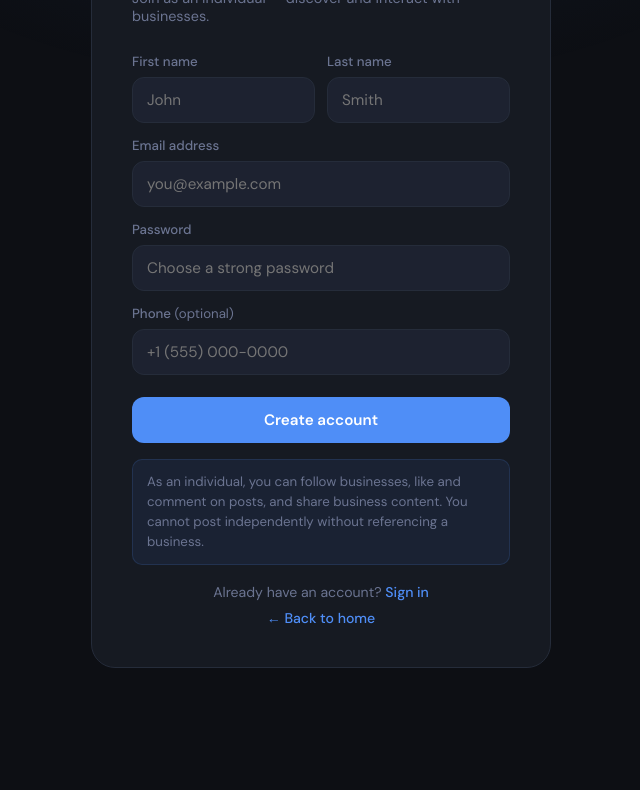
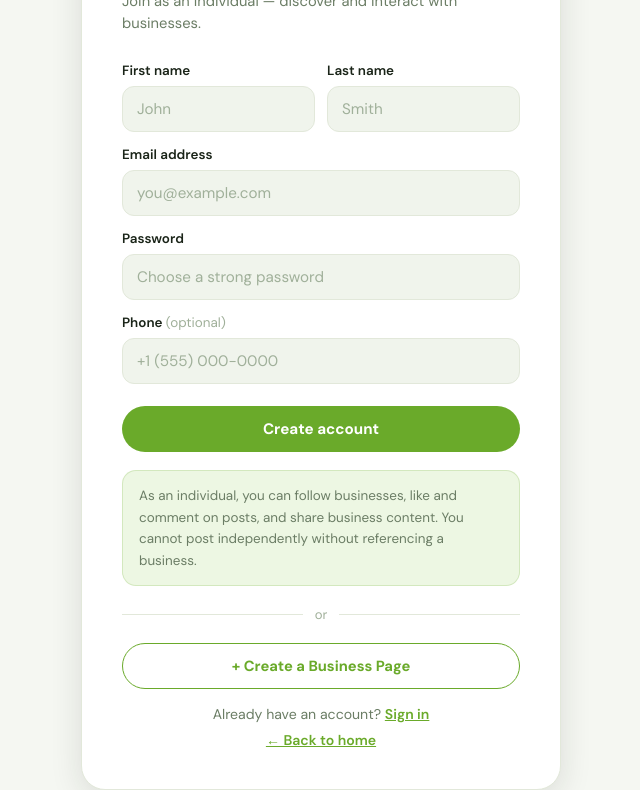
Before and after one commit to istikbalt/datominds-project, a plain HTML site: page frontend/register.html in a window 1280 px wide. Shown: the part 188-978 px from the top of the page, without its empty margins (319-959 px from the left). Before the commit the page ends 880 px from the top, so only its background shows below. Drawn offline with Linux system fonts and the light colour scheme.

Commit message:
sign up button

```diff
--- a/frontend/register.html
+++ b/frontend/register.html
@@ -3,14 +3,25 @@
 <head>
   <meta charset="UTF-8" />
   <meta name="viewport" content="width=device-width, initial-scale=1.0" />
-  <title>Create Account · Datominds Network</title>
+  <title>Create Account · Diwanet</title>
   <link rel="preconnect" href="https://fonts.googleapis.com">
-  <link href="https://fonts.googleapis.com/css2?family=DM+Serif+Display&family=DM+Sans:wght@300;400;500;600&display=swap" rel="stylesheet">
+  <link href="https://fonts.googleapis.com/css2?family=DM+Serif+Display:ital@0;1&family=DM+Sans:wght@300;400;500;600;700&display=swap" rel="stylesheet">
   <style>
     :root {
-      --bg: #0d0f14; --surface: #161a22; --surface2: #1d2230;
-      --border: #252c3a; --text: #e8eaf0; --muted: #6b7491;
-      --accent: #4f8ef7; --success: #34d399; --danger: #f87171;
+      --bg: #f5f7f2;
+      --surface: #ffffff;
+      --surface2: #f0f4ec;
+      --border: #e2e8da;
+      --text: #1a2418;
+      --muted: #6b7d65;
+      --muted2: #a0b09a;
+      --accent: #6aaa2a;
+      --accent-dark: #4d8a18;
+      --accent-light: #edf7e3;
+      --shadow: 0 2px 12px rgba(26,36,24,0.07);
+      --shadow-lg: 0 8px 32px rgba(26,36,24,0.12);
+      --danger: #c62828;
+      --success: #2e7d32;
     }
     * { box-sizing: border-box; margin: 0; padding: 0; }
     body {
@@ -18,52 +29,82 @@
       background: var(--bg); color: var(--text);
       min-height: 100vh; display: grid; place-items: center; padding: 24px;
     }
-    body::before {
-      content: ''; position: fixed; inset: 0;
-      background: radial-gradient(ellipse 60% 50% at 50% 0%, rgba(79,142,247,0.08) 0%, transparent 70%);
-      pointer-events: none;
-    }
     .card {
-      width: 100%; max-width: 460px;
+      width: 100%; max-width: 480px;
       background: var(--surface); border: 1px solid var(--border);
-      border-radius: 24px; padding: 40px; position: relative;
+      border-radius: 24px; padding: 40px;
+      box-shadow: var(--shadow-lg);
     }
     .brand { display: flex; align-items: center; gap: 10px; margin-bottom: 28px; }
     .brand-mark {
-      width: 38px; height: 38px; border-radius: 12px;
+      width: 38px; height: 38px; border-radius: 11px;
       background: var(--accent); display: grid; place-items: center;
-      font-family: 'DM Serif Display', serif; font-size: 1.1rem; color: white;
+      font-family: 'DM Serif Display', serif; color: white; font-size: 1.2rem;
     }
-    .brand-name { font-size: 0.95rem; font-weight: 600; color: var(--muted); }
-    h1 { font-family: 'DM Serif Display', serif; font-size: 1.8rem; margin-bottom: 6px; }
-    .sub { color: var(--muted); font-size: 0.9rem; margin-bottom: 28px; }
+    .brand-name { font-weight: 700; font-size: 1.05rem; color: var(--text); }
+    h1 {
+      font-family: 'DM Serif Display', serif;
+      font-size: 1.9rem; margin-bottom: 6px;
+    }
+    .sub { color: var(--muted); font-size: 0.92rem; margin-bottom: 28px; line-height: 1.5; }
     .grid2 { display: grid; grid-template-columns: 1fr 1fr; gap: 12px; }
     .field { margin-bottom: 14px; }
-    label { display: block; font-size: 0.83rem; font-weight: 500; color: var(--muted); margin-bottom: 7px; }
+    label {
+      display: block; font-size: 0.84rem; font-weight: 600;
+      color: var(--text); margin-bottom: 7px;
+    }
     input {
-      width: 100%; background: var(--surface2); border: 1px solid var(--border);
+      width: 100%; background: var(--surface2); border: 1.5px solid var(--border);
       border-radius: 12px; padding: 12px 14px; font-size: 0.95rem;
       color: var(--text); font-family: 'DM Sans', sans-serif; transition: border-color 0.2s;
     }
-    input:focus { outline: none; border-color: var(--accent); }
+    input:focus { outline: none; border-color: var(--accent); background: white; }
+    input::placeholder { color: var(--muted2); }
     .btn {
-      width: 100%; padding: 13px; border-radius: 12px; border: none;
+      width: 100%; padding: 13px; border-radius: 999px; border: none;
       background: var(--accent); color: white; font-size: 0.95rem;
-      font-weight: 600; cursor: pointer; font-family: 'DM Sans', sans-serif;
-      margin-top: 8px; transition: opacity 0.2s;
+      font-weight: 700; cursor: pointer; font-family: 'DM Sans', sans-serif;
+      margin-top: 8px; transition: background 0.2s;
     }
-    .btn:hover { opacity: 0.88; }
-    .btn:disabled { opacity: 0.5; cursor: not-allowed; }
-    .msg { margin-top: 14px; padding: 12px 14px; border-radius: 10px; font-size: 0.88rem; font-weight: 500; display: none; }
-    .msg.error { display: block; background: rgba(248,113,113,0.1); color: var(--danger); border: 1px solid rgba(248,113,113,0.2); }
-    .msg.success { display: block; background: rgba(52,211,153,0.1); color: var(--success); border: 1px solid rgba(52,211,153,0.2); }
-    .footer-link { text-align: center; margin-top: 18px; font-size: 0.88rem; color: var(--muted); }
-    .footer-link a { color: var(--accent); text-decoration: none; font-weight: 500; }
+    .btn:hover { background: var(--accent-dark); }
+    .btn:disabled { opacity: 0.6; cursor: not-allowed; }
+    .msg {
+      margin-top: 14px; padding: 12px 14px; border-radius: 12px;
+      font-size: 0.88rem; font-weight: 500; display: none;
+    }
+    .msg.error {
+      display: block; background: #fdecea; color: var(--danger);
+      border: 1px solid #f5c2c0;
+    }
+    .msg.success {
+      display: block; background: var(--accent-light); color: var(--accent-dark);
+      border: 1px solid rgba(106,170,42,0.3);
+    }
     .note {
-      margin-top: 16px; padding: 12px 14px; border-radius: 10px;
-      background: var(--accent-dim, rgba(79,142,247,0.08));
-      border: 1px solid rgba(79,142,247,0.15);
-      font-size: 0.83rem; color: var(--muted); line-height: 1.5;
+      margin-top: 18px; padding: 14px 16px; border-radius: 14px;
+      background: var(--accent-light); border: 1px solid rgba(106,170,42,0.2);
+      font-size: 0.84rem; color: var(--muted); line-height: 1.6;
+    }
+    .footer-links { text-align: center; margin-top: 20px; font-size: 0.88rem; color: var(--muted); }
+    .footer-links a { color: var(--accent); font-weight: 600; }
+    .divider {
+      display: flex; align-items: center; gap: 12px;
+      margin: 20px 0; color: var(--muted2); font-size: 0.82rem;
+    }
+    .divider::before, .divider::after {
+      content: ''; flex: 1; height: 1px; background: var(--border);
+    }
+    .btn-outline {
+      width: 100%; padding: 12px; border-radius: 999px;
+      border: 1.5px solid var(--accent); background: transparent;
+      color: var(--accent); font-size: 0.92rem; font-weight: 700;
+      cursor: pointer; font-family: 'DM Sans', sans-serif; transition: all 0.2s;
+      text-align: center; display: block; text-decoration: none;
+    }
+    .btn-outline:hover { background: var(--accent); color: white; }
+    @media (max-width: 500px) {
+      .card { padding: 28px 20px; }
+      .grid2 { grid-template-columns: 1fr; }
     }
   </style>
 </head>
@@ -71,7 +112,7 @@
   <div class="card">
     <div class="brand">
       <div class="brand-mark">D</div>
-      <span class="brand-name">Datominds Network</span>
+      <span class="brand-name">Diwanet</span>
     </div>
 
     <h1>Create account</h1>
@@ -99,7 +140,7 @@
     </div>
 
     <div class="field">
-      <label>Phone <span style="color:var(--muted);font-weight:400;">(optional)</span></label>
+      <label>Phone <span style="color:var(--muted2);font-weight:400;">(optional)</span></label>
       <input id="phone" placeholder="+1 (555) 000-0000" />
     </div>
 
@@ -111,10 +152,14 @@
       As an individual, you can follow businesses, like and comment on posts, and share business content. You cannot post independently without referencing a business.
     </div>
 
-    <div class="footer-link">
+    <div class="divider">or</div>
+
+    <a href="create-business.html" class="btn-outline">+ Create a Business Page</a>
+
+    <div class="footer-links" style="margin-top:16px;">
       Already have an account? <a href="login.html">Sign in</a>
     </div>
-    <div class="footer-link" style="margin-top:8px;">
+    <div class="footer-links" style="margin-top:8px;">
       <a href="index.html">← Back to home</a>
     </div>
   </div>
```
Also changed, not shown: frontend/index.html (+1 -2 lines).
